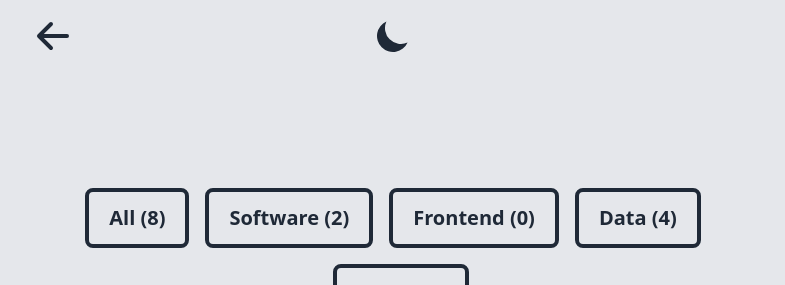
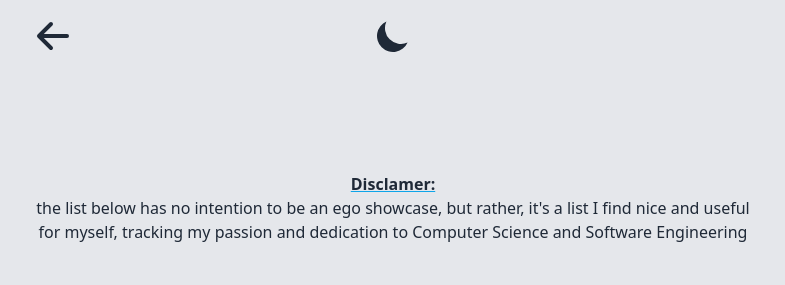
Before and after one commit to tommasoromano/tommasoromano.com, a Next.js app: page /projects in a window 1280 px wide. Shown: the top 285 px of the page, without its empty margins (247-1032 px from the left). Built offline with nearby package versions, Linux system fonts and the light colour scheme.

Commit message:
disclaimer

```diff
--- a/components/Article.js
+++ b/components/Article.js
@@ -10,7 +10,7 @@ const Article = ({name}) => {
 
     return (
         <div className="w-full">
-        <section className="w-full px-8">
+        <section className="w-full px-8 text-left">
 
             <h2
                 className="text-2xl font-bold pace-x-3"
--- a/pages/articles.js
+++ b/pages/articles.js
@@ -35,7 +35,7 @@ function Projects( ) {
     return (
         <ProjectLayout>
             <section className="w-full text-lg mt-16">
-
+            <p className="text-base mb-8 text-center"><span className="inline-btn">Disclamer:</span><br></br> the list below has no intention to be an ego showcase, but rather, it&apos;s a list I find nice and useful for myself, tracking my passion and dedication to Computer Science and Software Engineering</p>
             <section className="mb-8 text-center space-x-4 space-y-4">
                 {filter_items.map((item) => (
                     <button className="btn2" type="button" onClick={(e) => setFilter(item)} value={item} key={item}>{getNumbers(item)}</button>
--- a/pages/projects.js
+++ b/pages/projects.js
@@ -33,8 +33,8 @@ function Projects( ) {
 
     return (
         <ProjectLayout>
-            <section className="w-full text-lg mt-16">
-
+            <section className="w-full text-lg mt-16 text-center">
+            <p className="text-base mb-8"><span className="inline-btn">Disclamer:</span><br></br> the list below has no intention to be an ego showcase, but rather, it&apos;s a list I find nice and useful for myself, tracking my passion and dedication to Computer Science and Software Engineering</p>
             <section className="mb-8 text-center space-x-4 space-y-4">
                 {filter_items.map((item) => (
                     <button className="btn2" type="button" onClick={(e) => setFilter(item)} value={item} key={item}>{getNumbers(item)}</button>
```
